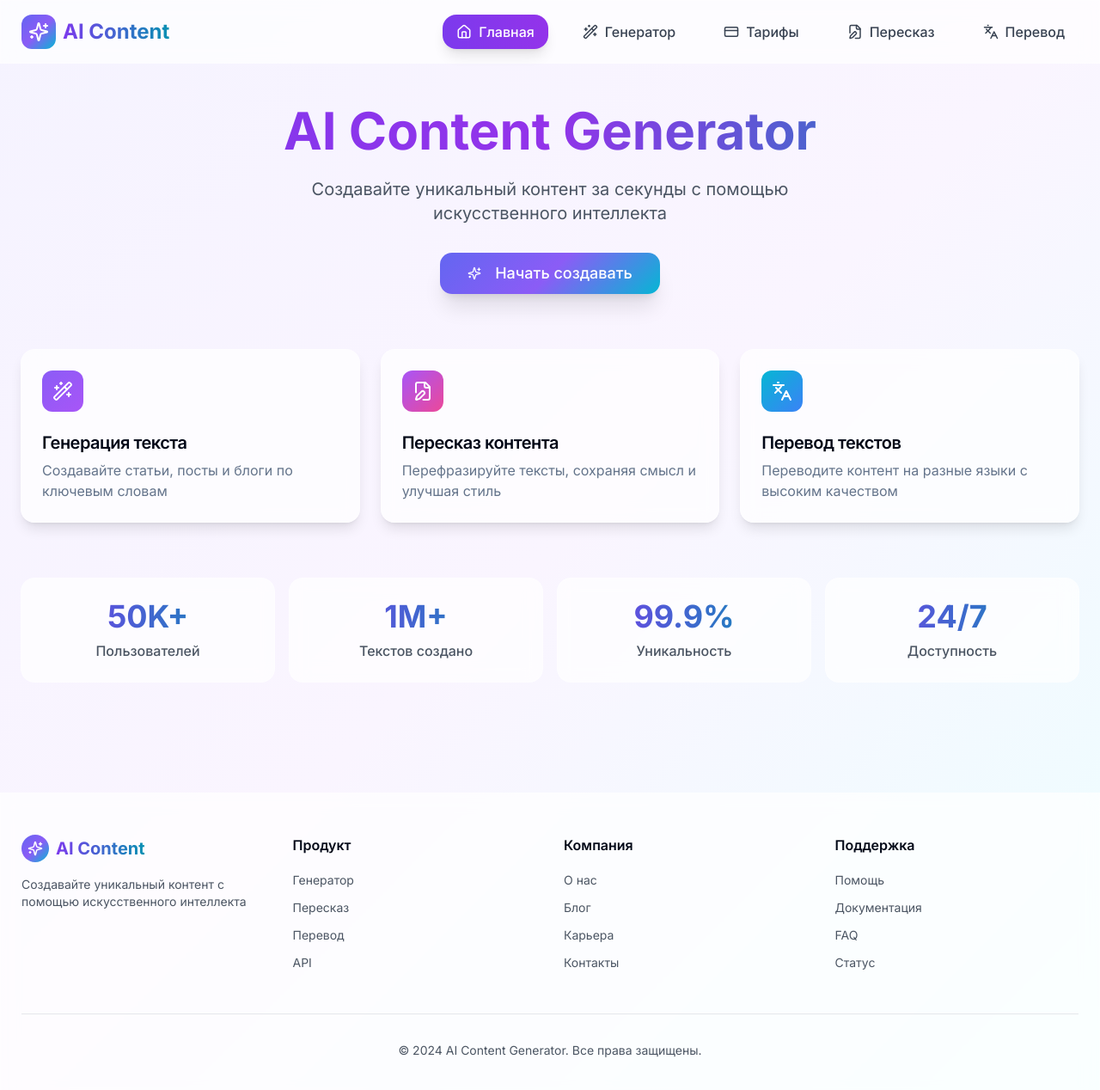
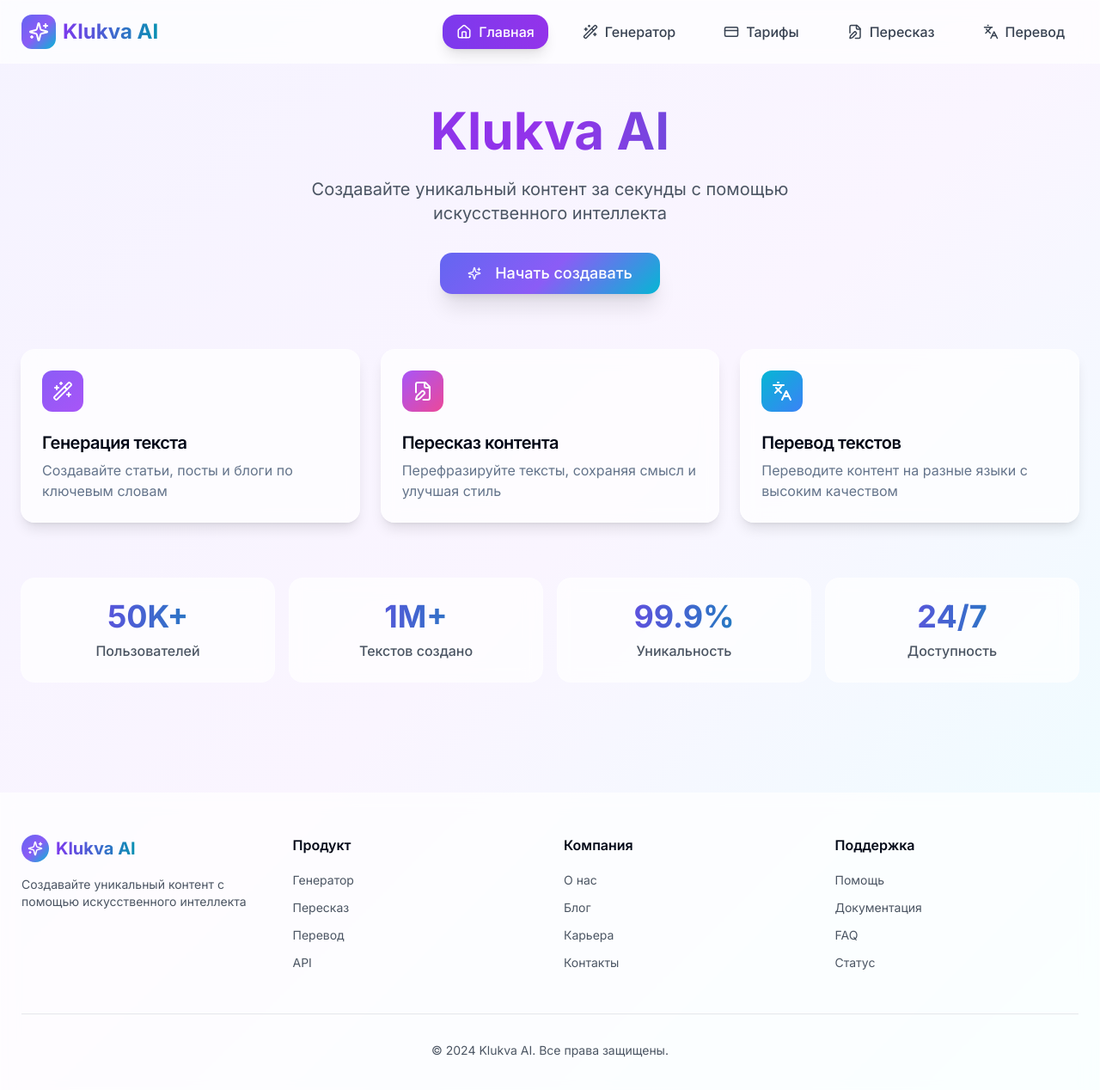
Before and after one commit to pr-poehali-dev/content-generator-project, a React (Vite) app: page / in a window 1280 px wide. Shown: the top 1268 px of the page at 86% size. Built offline with nearby package versions, Linux system fonts and the light colour scheme.

Commit message:
Переименование проекта на Klukva AI

```diff
--- a/src/pages/Index.tsx
+++ b/src/pages/Index.tsx
@@ -30,7 +30,7 @@ export default function Index() {
                 <Icon name="Sparkles" className="text-white" size={24} />
               </div>
               <span className="text-2xl font-bold bg-gradient-to-r from-violet-600 to-cyan-600 bg-clip-text text-transparent">
-                AI Content
+                Klukva AI
               </span>
             </div>
             <div className="hidden md:flex gap-6">
@@ -64,7 +64,7 @@ export default function Index() {
           <div className="animate-fade-in">
             <div className="text-center mb-16">
               <h1 className="text-6xl font-bold mb-6 bg-gradient-to-r from-violet-600 via-purple-600 to-cyan-600 bg-clip-text text-transparent">
-                AI Content Generator
+                Klukva AI
               </h1>
               <p className="text-xl text-gray-600 max-w-2xl mx-auto">
                 Создавайте уникальный контент за секунды с помощью искусственного интеллекта
@@ -405,7 +405,7 @@ export default function Index() {
                   <Icon name="Sparkles" className="text-white" size={18} />
                 </div>
                 <span className="text-xl font-bold bg-gradient-to-r from-violet-600 to-cyan-600 bg-clip-text text-transparent">
-                  AI Content
+                  Klukva AI
                 </span>
               </div>
               <p className="text-gray-600 text-sm">Создавайте уникальный контент с помощью искусственного интеллекта</p>
@@ -439,7 +439,7 @@ export default function Index() {
             ))}
           </div>
           <div className="mt-12 pt-8 border-t border-gray-200 text-center text-gray-600 text-sm">
-            © 2024 AI Content Generator. Все права защищены.
+            © 2024 Klukva AI. Все права защищены.
           </div>
         </div>
       </footer>
```
